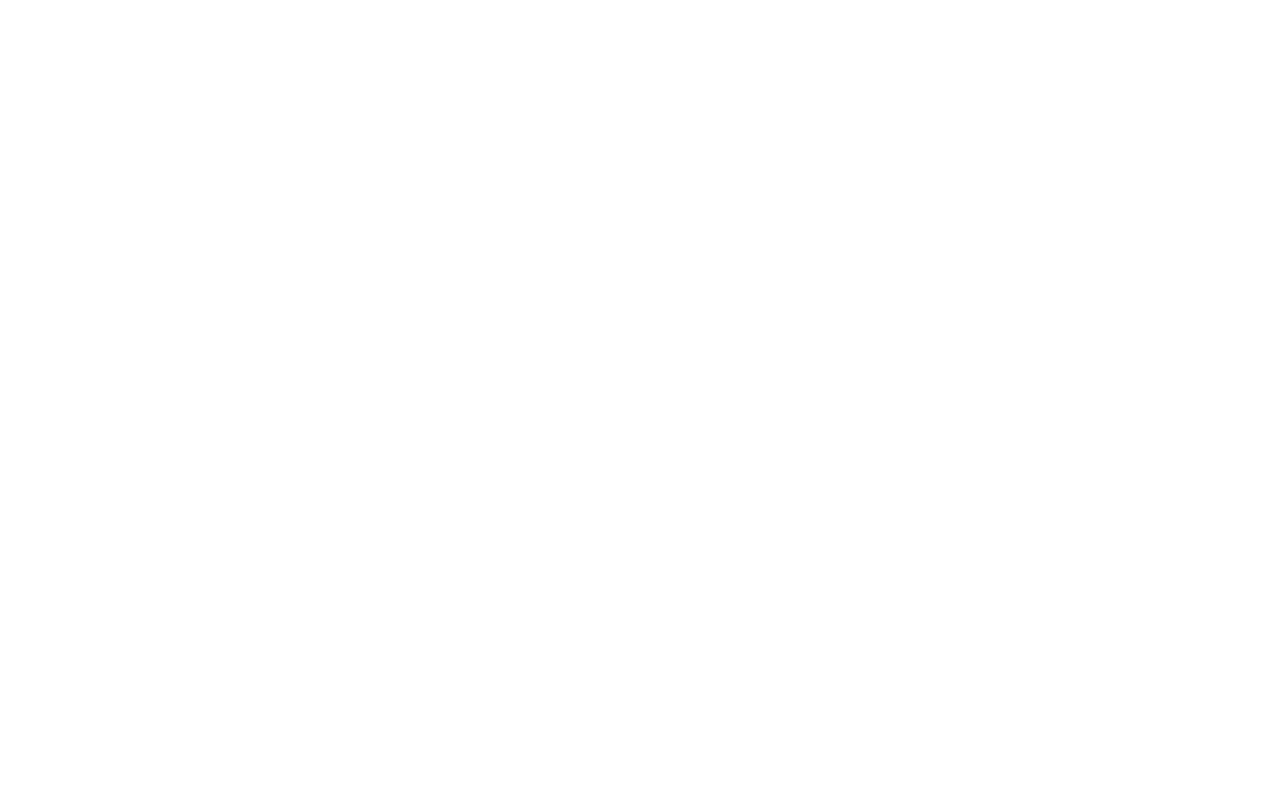
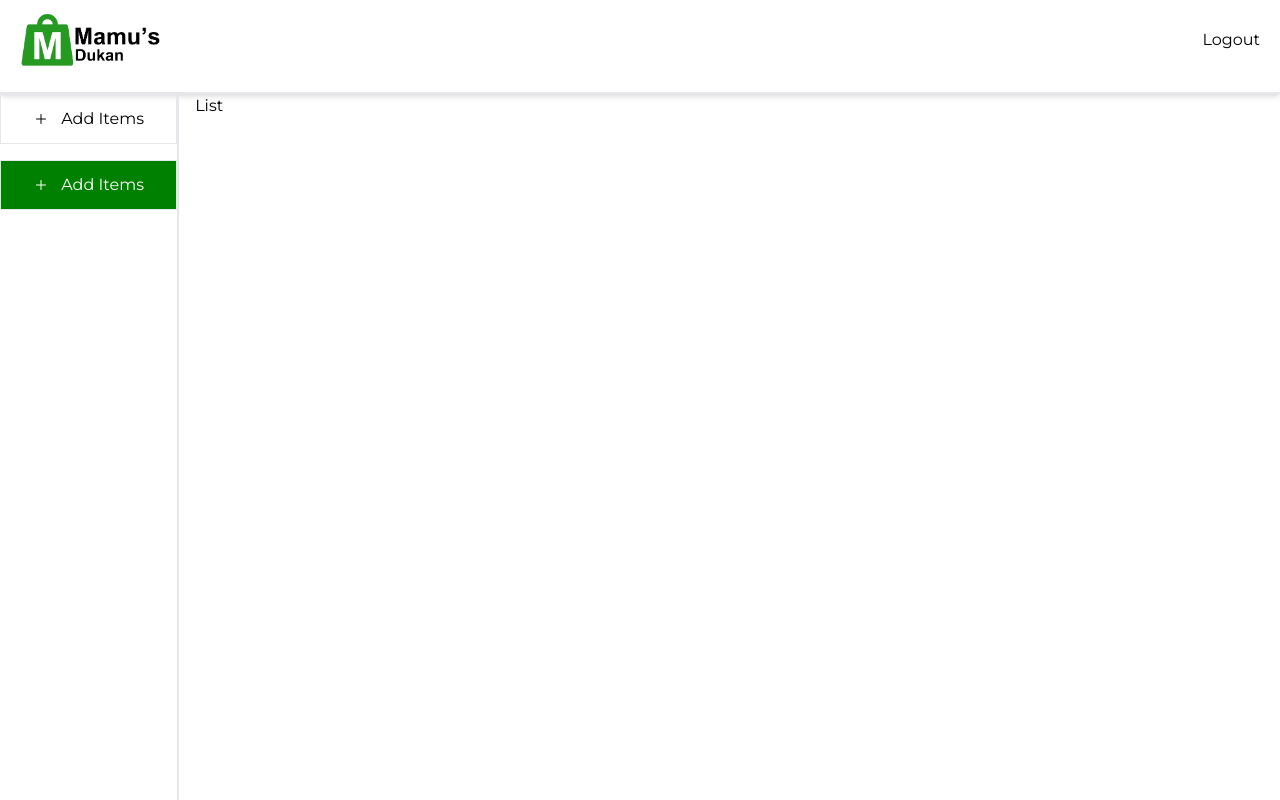
Before and after one commit to mahmudhussaininfo/mamur-Dukan, a React (Vite) app in the folder admin/: page /list in a window 1280 px wide. Before the commit this address had no page. Shown: the top 800 px of the page. Built offline with nearby package versions, Linux system fonts and the light colour scheme.

Commit message:
admin header sidebar routes done

```diff
--- a/admin/src/App.jsx
+++ b/admin/src/App.jsx
@@ -3,13 +3,27 @@
 import "./App.css";
 import { Route, Routes } from "react-router-dom";
 import Home from "./pages/Home";
+import Layout from "./components/Layout/Layout";
+import Add from "./components/Add";
+import List from "./components/List";
+import { useState } from "react";
 
 function App() {
+  const [token, setToken] = useState("");
   return (
     <>
-      <Routes>
-        <Route path="/" element={<Home />} />
-      </Routes>
+      <Layout>
+        <Routes>
+          {token === "" ? (
+            <Route path="/" element={<Home />}>
+              <Route path="add" element={<Add />} />
+              <Route path="list" element={<List />} />
+            </Route>
+          ) : (
+            <Route path="/login" element="" />
+          )}
+        </Routes>
+      </Layout>
     </>
   );
 }
--- /dev/null
+++ b/admin/src/components/Add.jsx
@@ -0,0 +1,7 @@
+import React from "react";
+
+const Add = () => {
+  return <div>Add</div>;
+};
+
+export default Add;
--- a/admin/src/components/Layout/Header.jsx
+++ b/admin/src/components/Layout/Header.jsx
@@ -1,121 +1,19 @@
-import React, { useContext, useState } from "react";
+import React from "react";
+import { Link } from "react-router-dom";
 import { photo } from "../../utils/utils.js";
-import { NavLink, Link, useNavigate } from "react-router-dom";
-import { IoSearchOutline } from "react-icons/io5";
-import { CgProfile } from "react-icons/cg";
-import { CiShoppingCart } from "react-icons/ci";
-import { HiMenuAlt3, HiMenuAlt1 } from "react-icons/hi";
-import { shopContext } from "../../context/Context.jsx";
 
 const Header = () => {
-  const [visible, setVisible] = useState(false);
-
-  const { search, setSearch, searchShow, setSearchShow, cartCount } =
-    useContext(shopContext);
-
   return (
     <>
-      <div className="flex justify-between items-center container mx-auto py-3 px-5">
-        <div>
-          <Link to="/">
-            <img className="h-14" src={photo.logo} alt="" />
-          </Link>
-        </div>
-        <div>
-          <ul className="hidden sm:flex items-center gap-4">
-            <NavLink to="/">
-              <p>Home</p>
-              <hr className="bg-gray-700 hidden" />
-            </NavLink>
-            <NavLink to="/shop">
-              <p>Shop</p>
-              <hr className="bg-gray-700 hidden" />
-            </NavLink>
-            <NavLink to="/contact">
-              <p>Contact</p>
-              <hr className="bg-gray-700 hidden " />
-            </NavLink>
-            <NavLink to="/about">
-              <p>About</p>
-              <hr className="bg-gray-700 hidden" />
-            </NavLink>
-          </ul>
-        </div>
-        <div className="flex items-center gap-3">
-          <div className="text-3xl cursor-pointer">
-            <IoSearchOutline onClick={() => setSearchShow(true)} />
+      <div className="border-b-2 border-gray-200 pb-3 shadow-md">
+        <div className="flex justify-between items-center container mx-auto py-3 px-5">
+          <div>
+            <Link to="/">
+              <img className="h-14" src={photo.logo} alt="" />
+            </Link>
           </div>
           <div>
-            <div className="group relative cursor-pointer">
-              <CgProfile className="text-3xl" />
-              <div className="hidden group-hover:block absolute right-0">
-                <div className="flex flex-col gap-2 w-36 px-5 py-3 bg-slate-100 rounded-md">
-                  <Link to="/login" className="cursor-pointer hover:font-bold">
-                    My Profile
-                  </Link>
-                  <Link className="cursor-pointer hover:font-bold">Orders</Link>
-                  <Link className="cursor-pointer hover:font-bold">Logout</Link>
-                </div>
-              </div>
-            </div>
-          </div>
-          <Link to="/cart" className="relative">
-            <CiShoppingCart className="text-3xl cursor-pointer" />
-            <p className="absolute top-3 right-0 text-white font-bold bg-green-500 rounded-full text-center aspect-square w-4 leading-4 text-sm">
-              {cartCount()}
-            </p>
-          </Link>
-          <div className="sm:hidden ">
-            <HiMenuAlt3
-              onClick={() => setVisible(true)}
-              className="text-3xl cursor-pointer"
-            />
-          </div>
-        </div>
-      </div>
-
-      {/* menu for mobile */}
-      <div
-        className={`sm:hidden fixed duration-300 top-0 right-0 bottom-0 overflow-hidden bg-slate-100 transition-all ${
-          visible ? "w-full min-h-screen" : "w-0"
-        }`}
-      >
-        <div className="flex flex-col text-center gap-3 p-3">
-          <div className="flex items-center gap-3">
-            <HiMenuAlt1
-              onClick={() => setVisible(false)}
-              className="text-3xl cursor-pointer"
-            />
-          </div>
-          <div className="flex flex-col justify-center min-h-screen items-center ">
-            <NavLink
-              className="border-b border-b-gray-400 hover:bg-black w-full p-3 hover:text-white hover:scale-110 transition-all ease-in-out text-2xl"
-              onClick={() => setVisible(false)}
-              to="/"
-            >
-              Home
-            </NavLink>
-            <NavLink
-              className="border-b border-b-gray-400 hover:bg-black w-full p-3 hover:text-white hover:scale-110 transition-all ease-in-out text-2xl"
-              onClick={() => setVisible(false)}
-              to="/shop"
-            >
-              Shop
-            </NavLink>
-            <NavLink
-              className="border-b border-b-gray-400 hover:bg-black w-full p-3 hover:text-white hover:scale-110 transition-all ease-in-out text-2xl"
-              onClick={() => setVisible(false)}
-              to="/contact"
-            >
-              Contact
-            </NavLink>
-            <NavLink
-              className="border-b border-b-gray-400 hover:bg-black w-full p-3 hover:text-white hover:scale-110 transition-all ease-in-out text-2xl"
-              onClick={() => setVisible(false)}
-              to="/about"
-            >
-              About
-            </NavLink>
+            <button>Logout</button>
           </div>
         </div>
       </div>
--- a/admin/src/components/Layout/Layout.jsx
+++ b/admin/src/components/Layout/Layout.jsx
@@ -1,13 +1,11 @@
 import React from "react";
 import Header from "./Header";
 import Footer from "./Footer";
-import Search from "./Search";
 
 const Layout = ({ children }) => {
   return (
     <>
       <Header />
-      <Search />
       {children}
       <Footer />
     </>
--- /dev/null
+++ b/admin/src/components/List.jsx
@@ -0,0 +1,7 @@
+import React from "react";
+
+const List = () => {
+  return <div>List</div>;
+};
+
+export default List;
--- /dev/null
+++ b/admin/src/components/Sidebar.jsx
@@ -0,0 +1,34 @@
+import React from "react";
+import { NavLink } from "react-router-dom";
+import { IoAdd } from "react-icons/io5";
+
+const Sidebar = () => {
+  return (
+    <>
+      <div className="w-[14%] min-h-screen border-r-2 border-gray-200">
+        <div className="flex flex-col gap-4">
+          <NavLink
+            className="flex items-center gap-3 p-3 border border-gray-200 justify-center"
+            to="add"
+          >
+            <span className="">
+              <IoAdd />
+            </span>
+            <span className="hidden md:block">Add Items</span>
+          </NavLink>
+          <NavLink
+            className="flex items-center gap-3 p-3 border border-gray-200 justify-center"
+            to="list"
+          >
+            <span className="">
+              <IoAdd />
+            </span>
+            <span className="hidden md:block">Add Items</span>
+          </NavLink>
+        </div>
+      </div>
+    </>
+  );
+};
+
+export default Sidebar;
--- a/admin/src/index.css
+++ b/admin/src/index.css
@@ -5,10 +5,7 @@
   font-family: "Montserrat", serif;
 }
 
-/* ::-webkit-scrollbar {
-  display: none;
-} */
-
-a.active hr {
-  display: block;
+.active {
+  background-color: green;
+  color: white;
 }
--- a/admin/src/pages/Home.jsx
+++ b/admin/src/pages/Home.jsx
@@ -1,7 +1,18 @@
 import React from "react";
+import Sidebar from "../components/Sidebar";
+import { Outlet } from "react-router-dom";
 
 const Home = () => {
-  return <div>Home</div>;
+  return (
+    <>
+      <div className="flex">
+        <Sidebar />
+        <div className="flex-1 px-4">
+          <Outlet />
+        </div>
+      </div>
+    </>
+  );
 };
 
 export default Home;
```
